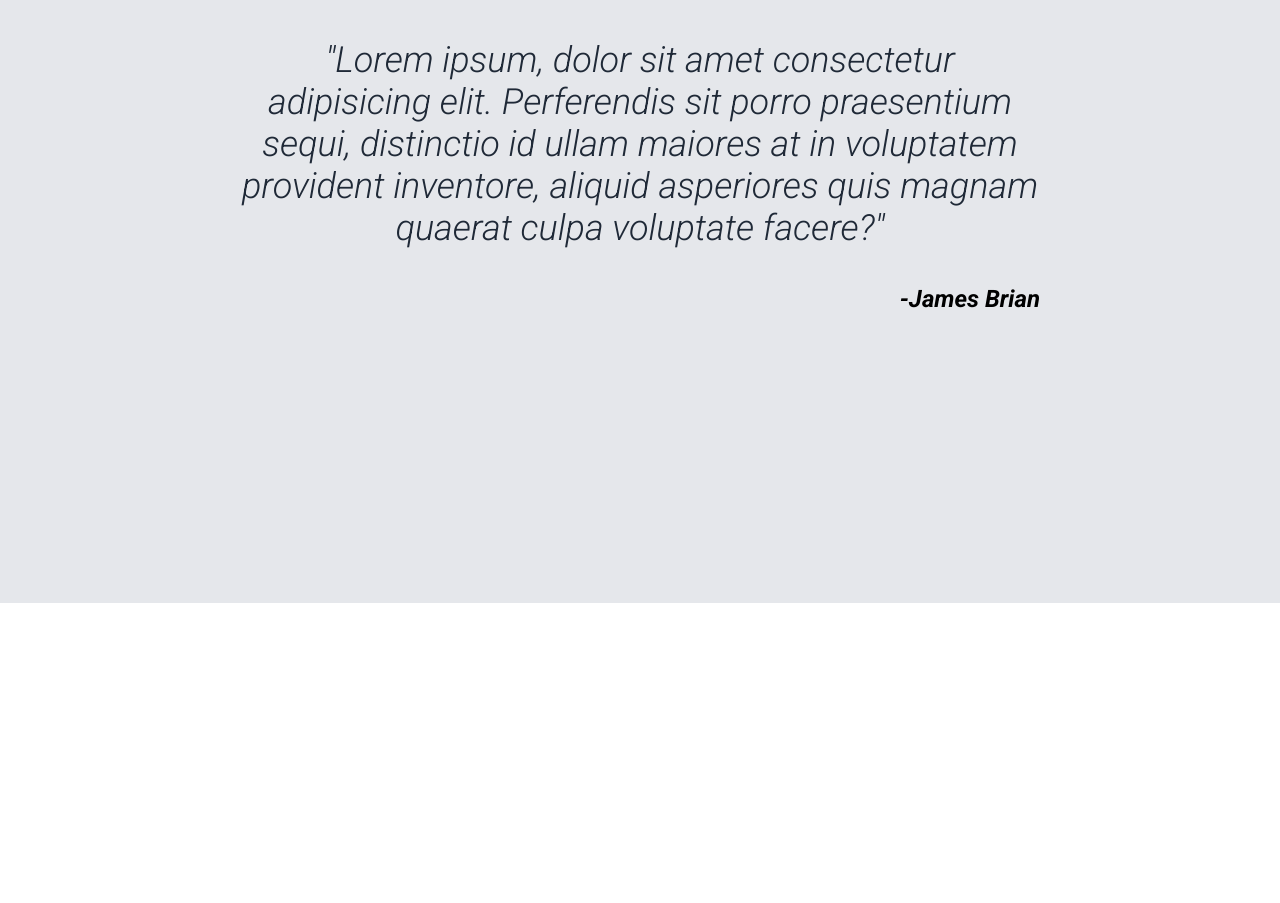
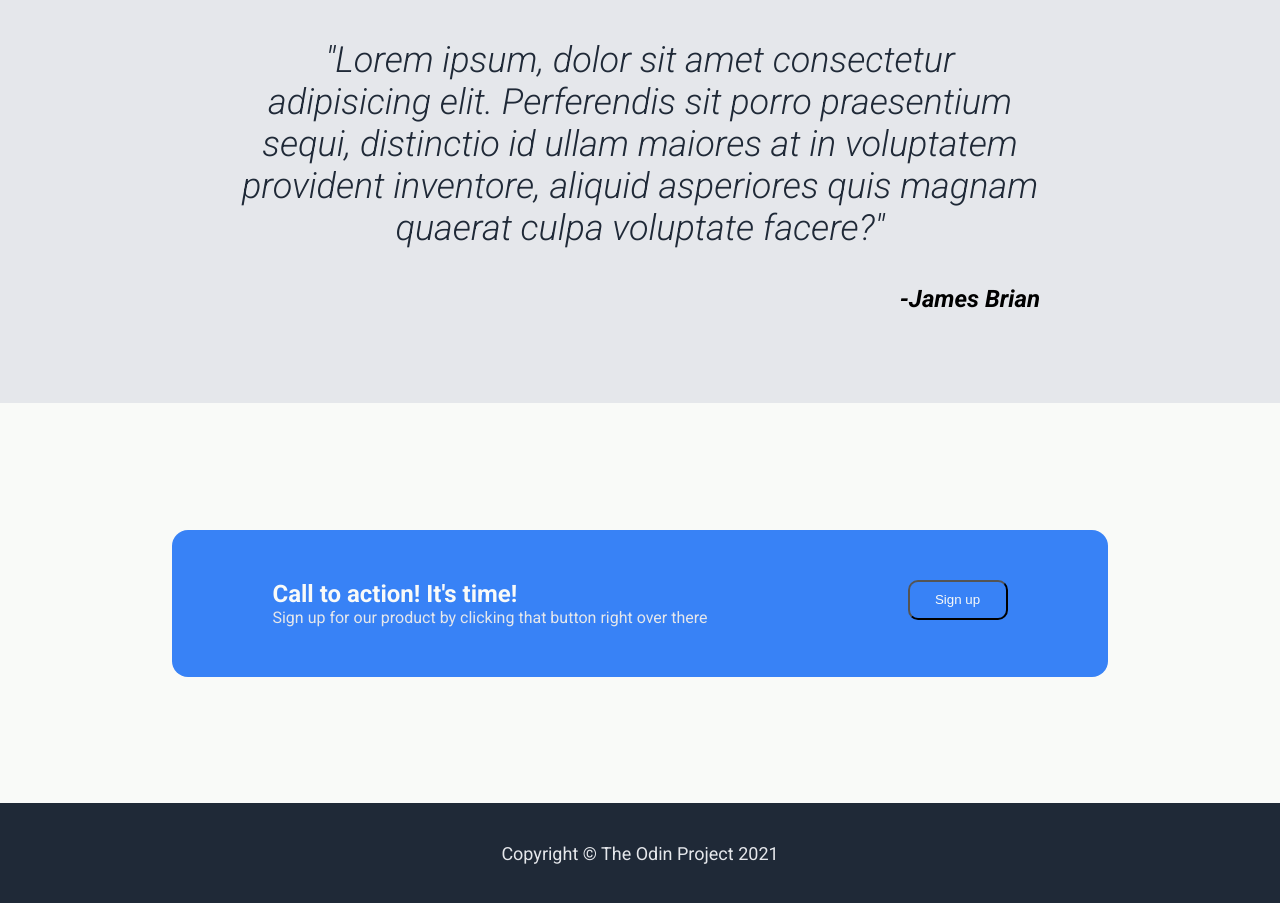
Before and after one commit to Rseroussi/odin_landing_page, a plain HTML site: page index.html in a window 1280 px wide. Shown: the part 1202-2105 px from the top of the page. Before the commit the page ends 1805 px from the top, so only its background shows below. Drawn offline with Linux system fonts and the light colour scheme.

Commit message:
finished all the sections

```diff
--- a/index.html
+++ b/index.html
@@ -55,8 +55,19 @@
             <p class="author"> <em>-James Brian</em></p>
         </div>
     </div>
+    <div class="section four">
+        <div class="call_to_action">
+            <div class="text_button">
+                <div class="text">
+                    <div style="font-size:24px; font-weight:bold">Call to action! It's time!</div>
+                    <div style="color:#e5e7eb;">Sign up for our product by clicking that button right over there</div>
+                </div>
+                <button>Sign up</button>
+            </div>
+        </div>
+    </div>
     <footer>
-
+        Copyright © The Odin Project 2021
     </footer>
 </body>
 </html>
--- a/style.css
+++ b/style.css
@@ -62,7 +62,7 @@ nav ul {
     font-size: 18px;
     color: #e5e7eb;
 }
-.signup button{
+button{
     width: 100px;
     height: 40px;
     background-color: #3882f6;
@@ -109,7 +109,7 @@ nav ul {
     flex-direction: column;
     align-items: center;
     background-color: #e5e7eb;
-    height: 500px;
+    height: 300px;
     padding:100px;
 
 }
@@ -133,3 +133,45 @@ nav ul {
     margin:0px;
 
 }
+
+/* section four and the call to action */
+
+.section.four {
+    background-color: #f9faf8;
+    color:#f9faf8;
+    height:400px;
+    display: flex;
+    justify-content: center;
+    align-items: center;
+}
+.section.four .call_to_action {
+    background-color: #3882f6;
+    display: flex;
+    justify-content: center;
+    align-items: center;
+    padding: 50px;
+    width: auto;
+    height: auto;
+    border-radius: 16px;
+    padding-left: 100px;
+    padding-right: 100px;
+}
+.section.four .text_button{
+    display: flex;
+    gap: 200px;
+}
+
+
+/* footer
+
+} */
+
+footer {
+    display: flex;
+    background-color: #1F2937;
+    color:#e5e7eb;
+    justify-content: center;
+    align-items: center;
+    height: 100px;
+    font-size: 18px;
+}
```
